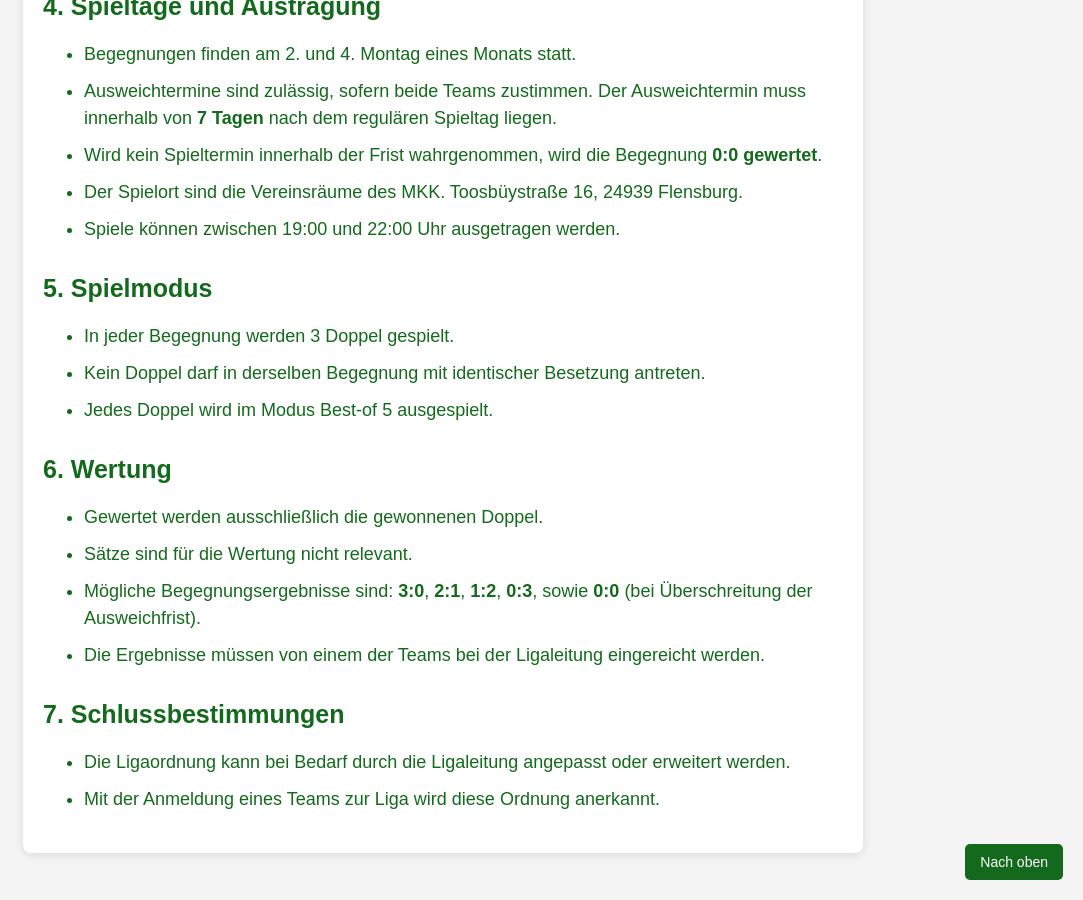
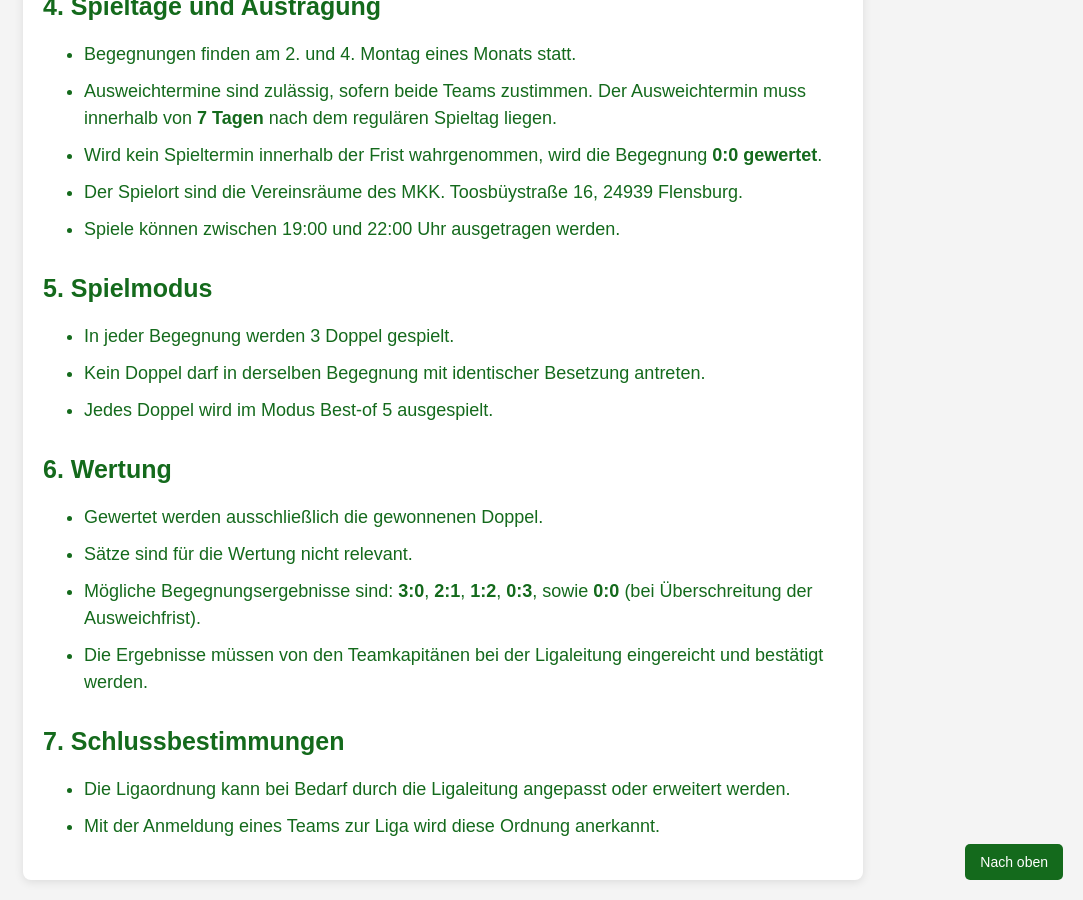
Before and after one commit to MKK-Flensburg/mkk-docs, a Jekyll site: the page built from docs/FTL_Ordnung.md, in a window 1280 px wide and 900 px high, scrolled down 1430 px. Shown: the whole window, without its empty margins (197-1280 px from the left). Built offline with Jekyll 4.4.1, drawn with Linux system fonts in a browser that asks for light colours; our own code applies the rules of GitHub Pages for plain Markdown files.

Commit message:
update valuation

```diff
--- a/docs/FTL_Ordnung.md
+++ b/docs/FTL_Ordnung.md
@@ -70,7 +70,7 @@ Tritt ein Team nicht an, rückt das erste Team der Warteliste nach.
 * Gewertet werden ausschließlich die gewonnenen Doppel.
 * Sätze sind für die Wertung nicht relevant.
 * Mögliche Begegnungsergebnisse sind: **3:0**, **2:1**, **1:2**, **0:3**, sowie **0:0** (bei Überschreitung der Ausweichfrist).
-* Die Ergebnisse müssen von einem der Teams bei der Ligaleitung eingereicht werden.
+* Die Ergebnisse müssen von den Teamkapitänen bei der Ligaleitung eingereicht und bestätigt werden.
 
 ## 7. Schlussbestimmungen
 
```
